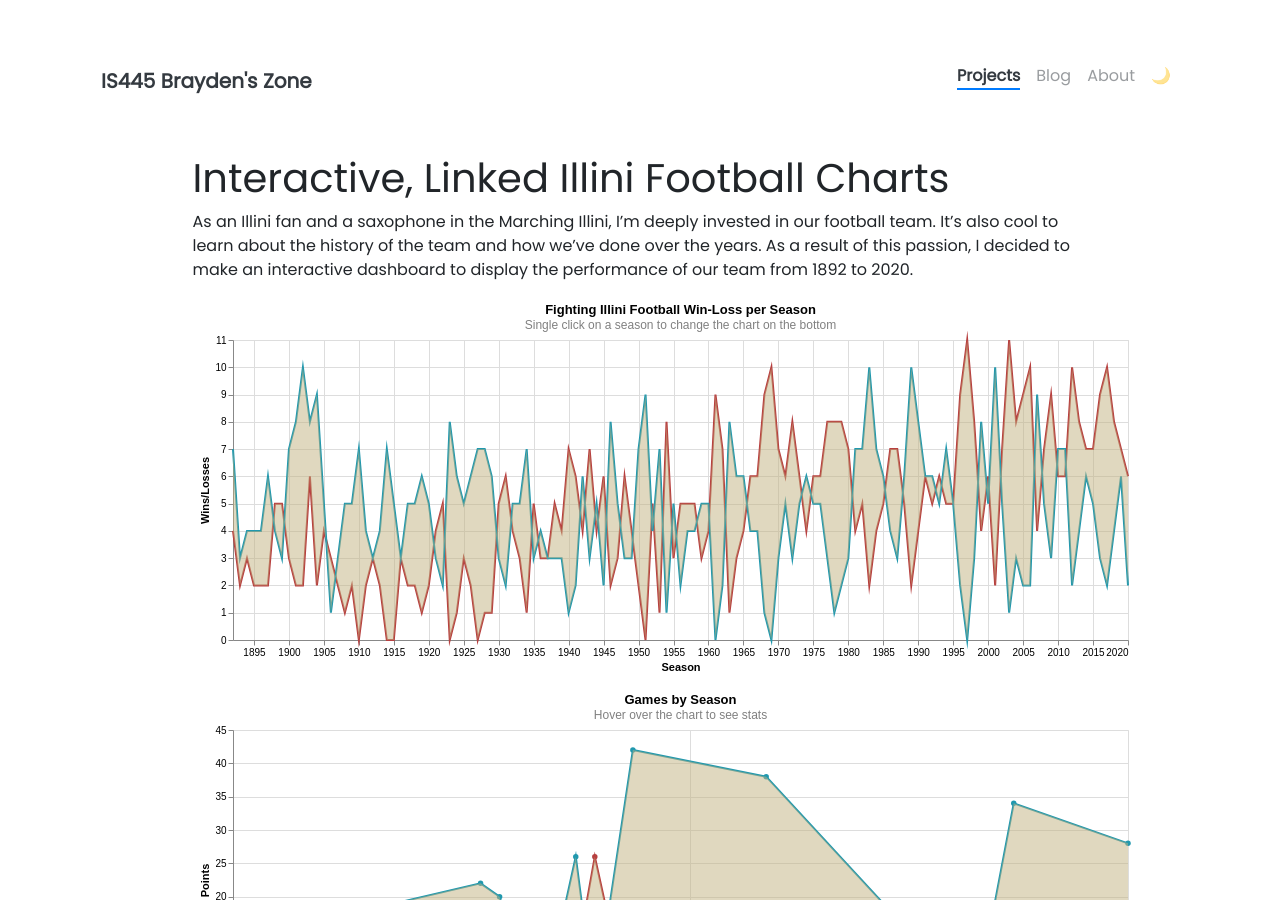
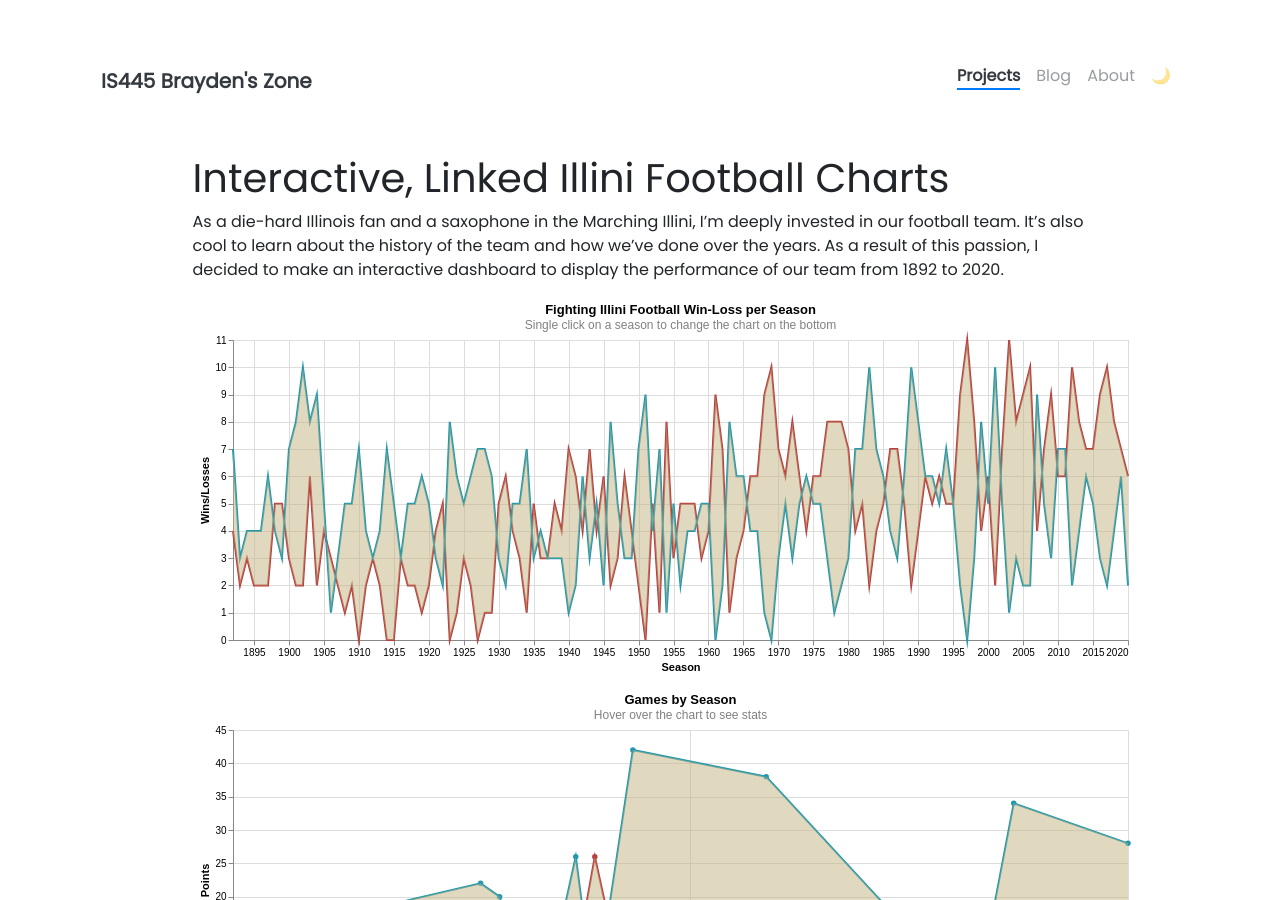
Before and after one commit to BraydenR0311/BraydenR0311.github.io, a Jekyll site: the page built from _projects/football.md, in a window 1280 px wide and 900 px high. Built offline with Jekyll 4.4.1, drawn with Linux system fonts in a browser that asks for light colours; nearby versions of some CDN libraries.

Commit message:
updating

```diff
--- a/_projects/football.md
+++ b/_projects/football.md
@@ -12,7 +12,7 @@ custom_js:
 
 
 # Interactive, Linked Illini Football Charts
-As an Illini fan and a saxophone in the Marching Illini, I'm deeply invested in our football team. It's also cool to learn about the history of the team and how we've done over the years. As a result of this passion, I decided to make an interactive dashboard to display the performance of our team from 1892 to 2020.
+As a die-hard Illinois fan and a saxophone in the Marching Illini, I'm deeply invested in our football team. It's also cool to learn about the history of the team and how we've done over the years. As a result of this passion, I decided to make an interactive dashboard to display the performance of our team from 1892 to 2020.
 <vegachart schema-url="{{ site.baseurl }}/assets/json/football_chart.json" style="width: 100%"></vegachart>
 
 
```
